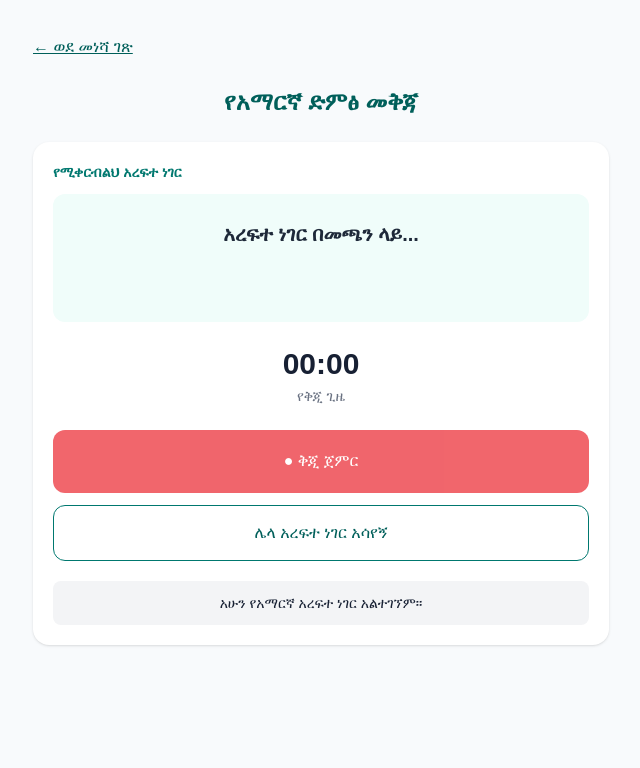
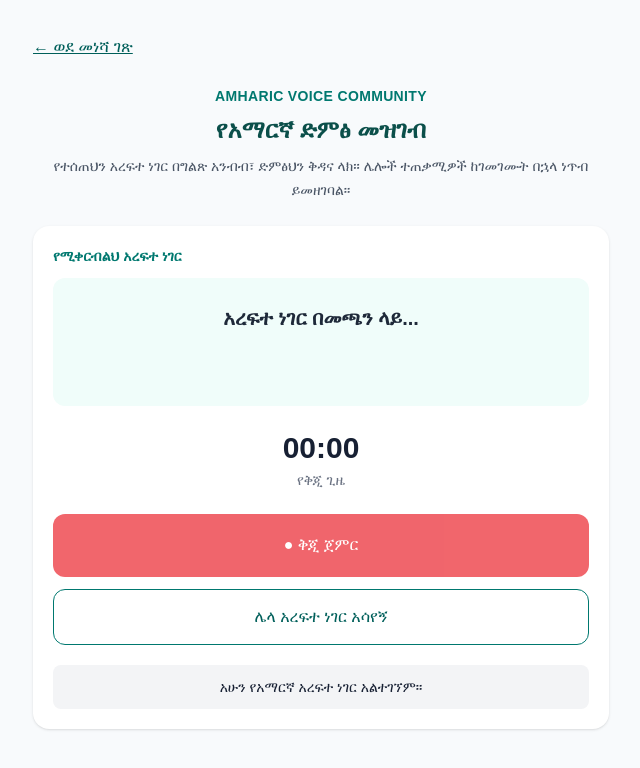
Before and after one commit to eyobaasefa19-hue/eyob-vox-hub, a Next.js app: page /record in a window 1280 px wide. Shown: the top 768 px of the page, without its empty margins (319-959 px from the left). Built offline with nearby package versions, Linux system fonts and the light colour scheme; no server answers; the database is empty.

Commit message:
Revise header content in RecordPage component
Updated the header section with a new title and description for the Amharic Voice Community.

```diff
--- a/app/record/page.tsx
+++ b/app/record/page.tsx
@@ -4,15 +4,24 @@ import Link from "next/link";
 
 export default function RecordPage() {
   return (
-    <main className="min-h-screen px-4 py-8">
+    <main className="min-h-screen bg-slate-50 px-4 py-8">
       <div className="mx-auto max-w-xl">
         <Link href="/" className="text-teal-800 underline">
           ← ወደ መነሻ ገጽ
         </Link>
 
-        <h1 className="my-6 text-center text-2xl font-bold text-teal-800">
-          የአማርኛ ድምፅ መቅጃ
-        </h1>
+        <header className="my-6 text-center">
+          <p className="mb-2 text-sm font-semibold tracking-wide text-teal-700">
+            AMHARIC VOICE COMMUNITY
+          </p>
+          <h1 className="text-2xl font-bold text-teal-900">
+            የአማርኛ ድምፅ መዝገብ
+          </h1>
+          <p className="mt-2 text-sm leading-6 text-gray-600">
+            የተሰጠህን አረፍተ ነገር በግልጽ አንብብ፣ ድምፅህን ቅዳና ላክ።
+            ሌሎች ተጠቃሚዎች ከገመገሙት በኋላ ነጥብ ይመዘገባል።
+          </p>
+        </header>
 
         <AudioRecorder />
       </div>
```
